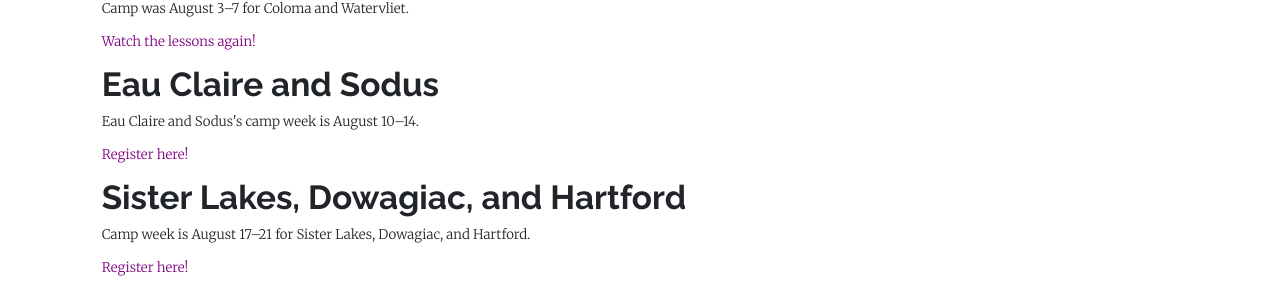
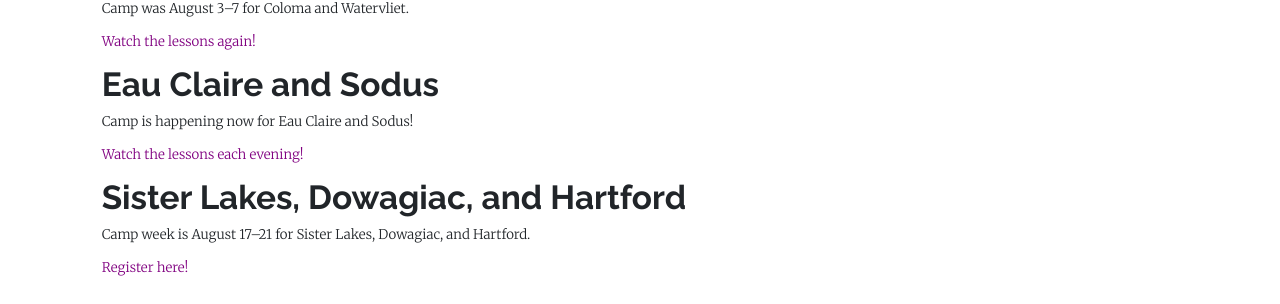
Before and after one commit to michigan-migrant-ministries/website, a Jekyll site: the page built from _pages/registration.html, in a window 1280 px wide. Shown: the part 260-564 px from the top of the page. Built offline with Jekyll 4.4.1, drawn with Linux system fonts in a browser that asks for light colours.

Commit message:
Registration is obviously no longer open for Eau Claire and Sodus

```diff
--- a/_pages/registration.html
+++ b/_pages/registration.html
@@ -21,10 +21,10 @@ title: Registration
 
 <h1>Eau Claire and Sodus</h1>
 <p>
-  Eau Claire and Sodus's camp week is August 10&ndash;14.
+  Camp is happening now for Eau Claire and Sodus!
 </p>
 <p>
-  <a target="_blank" href="https://docs.google.com/forms/d/e/1FAIpQLSfbATpgD8g3v89Ib6pHi3832KpkdF_Mk68b4IPskQl4k5CKnw/viewform">Register here!</a>
+  <a href="{% link _pages/live-stream.html %}">Watch the lessons each evening!</a>
 </p>
 
 <h1>
```
